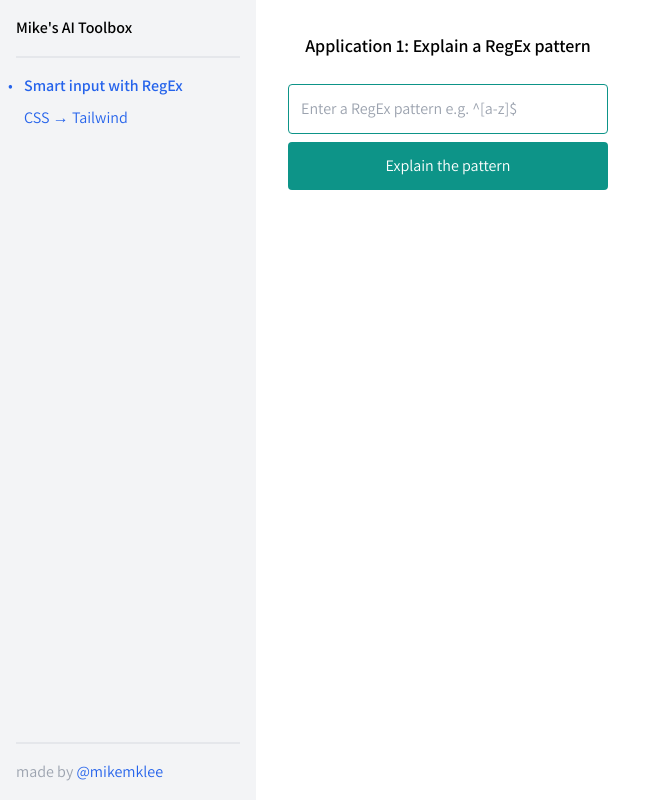
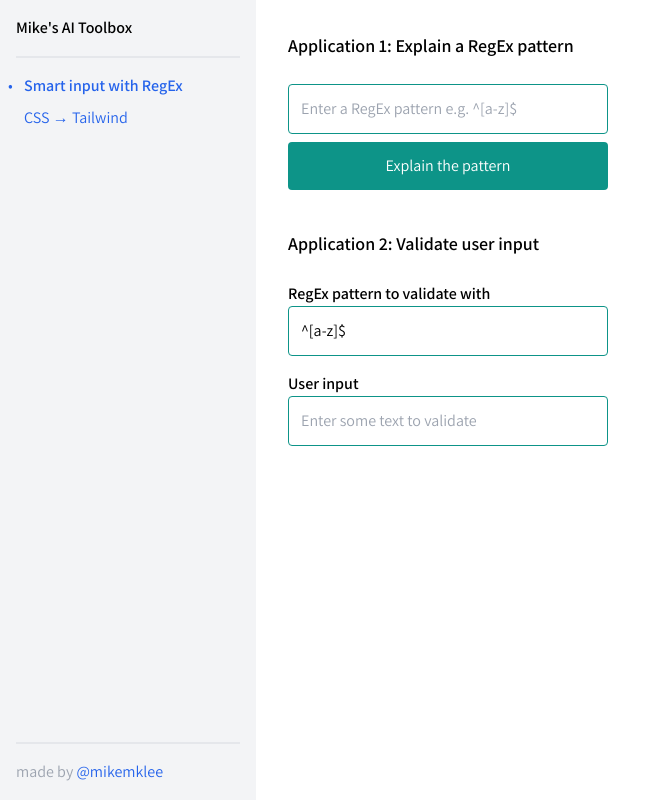
Before and after one commit to mikemklee/ai-toolbox, a Next.js app: page /smart-regex-input in a window 1280 px wide. Shown: the whole page, without its empty margins (0-663 px from the left). Built offline with nearby package versions, Linux system fonts and the light colour scheme.

Commit message:
Add application example of validating user input with regex

```diff
--- a/src/components/InputText.tsx
+++ b/src/components/InputText.tsx
@@ -4,11 +4,13 @@ interface InputProps {
   value: string;
   placeholder: string;
   onChange: (event: React.ChangeEvent<HTMLInputElement>) => void;
+  onBlur?: (event: React.FocusEvent<HTMLInputElement>) => void;
 }
 
 export default function InputText({
   value,
   onChange,
+  onBlur,
   placeholder,
 }: InputProps) {
   return (
@@ -17,7 +19,8 @@ export default function InputText({
       placeholder={placeholder}
       value={value}
       onChange={onChange}
-      className="px-3 py-3 border border-teal-600 rounded outline-teal-600 mb-2"
+      onBlur={onBlur}
+      className="px-3 py-3 border border-teal-600 rounded outline-teal-600 mb-2 max-w-[20rem] w-full"
     />
   );
 }
--- /dev/null
+++ b/src/pages/api/validate-input-with-regex.ts
@@ -0,0 +1,88 @@
+import type { NextApiRequest, NextApiResponse } from "next";
+
+import { Configuration, OpenAIApi } from "openai";
+
+const configuration = new Configuration({
+  apiKey: process.env.OPENAI_API_KEY,
+});
+const openai = new OpenAIApi(configuration);
+
+async function handler(req: NextApiRequest, res: NextApiResponse) {
+  if (!configuration.apiKey) {
+    res.status(500).json({
+      error: {
+        message:
+          "OpenAI API key not configured, please follow instructions in README.md",
+      },
+    });
+    return;
+  }
+
+  const input = req.body.input || "";
+  if (input.trim().length === 0) {
+    res.status(400).json({
+      error: {
+        message: "Please enter a valid input",
+      },
+    });
+    return;
+  }
+
+  const pattern = req.body.pattern || "";
+  if (pattern.trim().length === 0) {
+    res.status(400).json({
+      error: {
+        message: "Please enter a valid pattern",
+      },
+    });
+    return;
+  }
+
+  const systemMessage = `
+        You are a helpful assistant. You are helping a user to enter correct values into a form field.
+        Given a RegEx pattern and a user input value, you will validate the input value and provide a helpful message in case the input value is invalid.
+
+        Please phrase your message such that it doesn't directly mention that we are using a RegEx pattern to validate the input.
+        Instead, simply describe what part of the input value is invalid, and how it needs to be changed.
+    `;
+
+  try {
+    const completion = await openai.createChatCompletion({
+      model: "gpt-3.5-turbo",
+      messages: [
+        { role: "system", content: systemMessage },
+        {
+          role: "user",
+          content: `Here is the RegEx pattern: ${pattern}, and here is the user input value: ${input}`,
+        },
+        {
+          role: "assistant",
+          content:
+            'Please enter a single lowercase letter without any numbers or special characters. For example, "a" or "z".',
+        },
+        {
+          role: "user",
+          content: `Here is the RegEx pattern: ${pattern}, and here is the user input value: ${input}`,
+        },
+      ],
+    });
+
+    res.status(200).json({
+      result: JSON.stringify(completion.data.choices[0]?.message?.content),
+    });
+  } catch (error: any) {
+    if (error.response) {
+      console.error(error.response.status, error.response.data);
+      res.status(error.response.status).json(error.response.data);
+    } else {
+      console.error(`Error with OpenAI API request: ${error.message}`);
+      res.status(500).json({
+        error: {
+          message: "An error occurred during your request.",
+        },
+      });
+    }
+  }
+}
+
+export default handler;
--- a/src/pages/css2tw/index.tsx
+++ b/src/pages/css2tw/index.tsx
@@ -45,7 +45,7 @@ export default function Page() {
       </Head>
 
       <div className="flex p-8">
-        <main className="w-80 mx-auto flex flex-col items-center">
+        <main className="flex flex-col w-80">
           <h3 className="mb-6 text-xl font-semibold">CSS → Tailwind</h3>
 
           <div className="flex flex-col w-full">
--- a/src/pages/smart-regex-input/index.tsx
+++ b/src/pages/smart-regex-input/index.tsx
@@ -13,7 +13,7 @@ export default function Page() {
     event.preventDefault();
     try {
       setIsLoading(true);
-      const response = await fetch("/api/smart-regex-input", {
+      const response = await fetch("/api/explain-regex", {
         method: "POST",
         headers: {
           "Content-Type": "application/json",
@@ -39,6 +39,48 @@ export default function Page() {
     }
   }
 
+  const [userInput, setUserInput] = useState("");
+  const [validationPattern, setValidationPattern] = useState("^[a-z]$");
+  const [isValidating, setIsValidating] = useState(false);
+  const [validationResult, setValidationResult] = useState<string[] | null>(
+    null
+  );
+
+  async function handleBlur(event: React.FocusEvent<HTMLInputElement>) {
+    event.preventDefault();
+
+    const inputValue = event.target.value;
+
+    try {
+      setIsValidating(true);
+      const response = await fetch("/api/validate-input-with-regex", {
+        method: "POST",
+        headers: {
+          "Content-Type": "application/json",
+        },
+        body: JSON.stringify({ pattern: validationPattern, input: inputValue }),
+      });
+
+      const data = await response.json();
+      if (response.status !== 200) {
+        throw (
+          data.error ||
+          new Error(`Request failed with status ${response.status}`)
+        );
+      }
+
+      setValidationResult(JSON.parse(data.result));
+    } catch (error: any) {
+      // Consider implementing your own error handling logic here
+      console.error(error);
+      alert(error.message);
+    } finally {
+      setIsValidating(false);
+    }
+
+    console.log("handleBlur", event.target.value);
+  }
+
   return (
     <>
       <Head>
@@ -46,7 +88,8 @@ export default function Page() {
       </Head>
 
       <div className="flex p-8">
-        <main className="w-80 mx-auto flex flex-col items-center">
+        <main className="flex flex-col w-80">
+          <section>
             <h3 className="mb-6 text-lg font-semibold">
               Application 1: Explain a RegEx pattern
             </h3>
@@ -62,7 +105,7 @@ export default function Page() {
             </div>
 
             {result && (
-            <div className="mt-10 w-full flex flex-col justify-start">
+              <div className="mt-4 w-full flex flex-col justify-start">
                 <span className="font-semibold">Description</span>
                 <ul className="list-disc pl-6">
                   {result.map((item, index) => (
@@ -73,8 +116,37 @@ export default function Page() {
             )}
 
             {isLoading ? (
-            <div className="mt-10">Generating a response...</div>
+              <div className="mt-4">Generating a response...</div>
             ) : null}
+          </section>
+
+          <section className="mt-10">
+            <h3 className="mb-6 text-lg font-semibold">
+              Application 2: Validate user input
+            </h3>
+
+            <div className="flex flex-col w-full">
+              <span className="font-semibold">
+                RegEx pattern to validate with
+              </span>
+              <InputText
+                value={validationPattern}
+                placeholder="Enter a RegEx pattern e.g. ^[a-z]$"
+                onChange={(e) => setValidationPattern(e.target.value)}
+              />
+              <span className="font-semibold mt-2">User input</span>
+              <InputText
+                value={userInput}
+                onBlur={handleBlur}
+                placeholder="Enter some text to validate"
+                onChange={(e) => setUserInput(e.target.value)}
+              />
+            </div>
+
+            <div className="w-full text-red-500 mt-4">
+              {isValidating ? "Validating..." : validationResult}
+            </div>
+          </section>
         </main>
       </div>
     </>
```
Also changed, not shown: src/pages/api/explain-regex.ts (renamed from src/pages/api/smart-regex-input.ts). Lines whose indentation alone changed are shown as unchanged.
